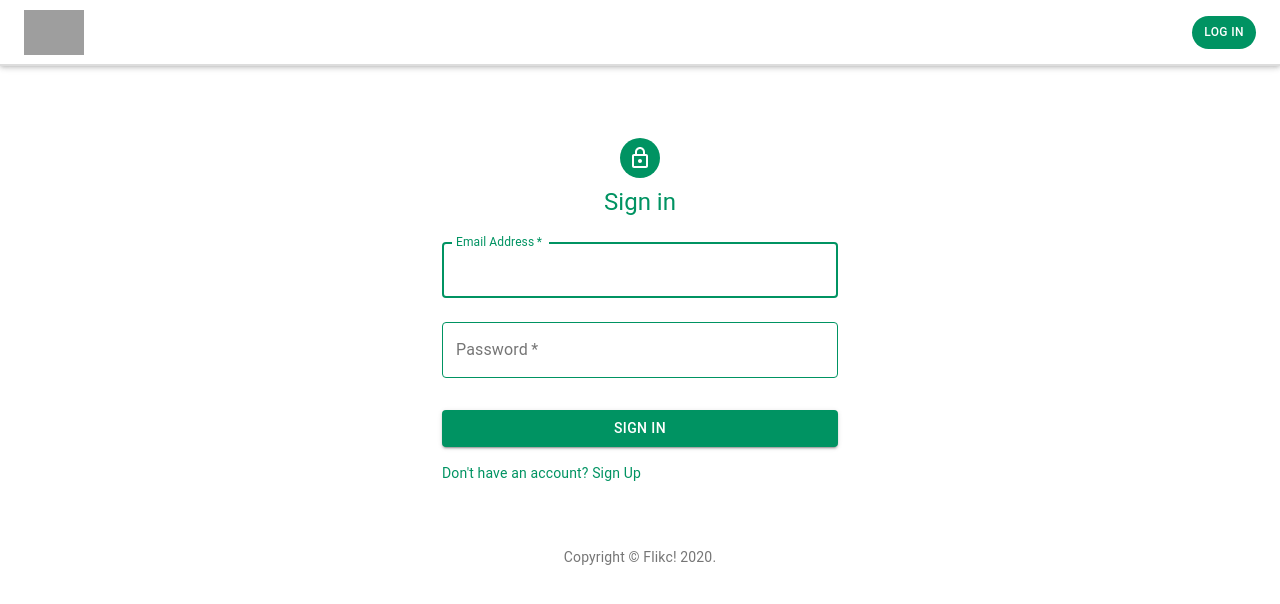
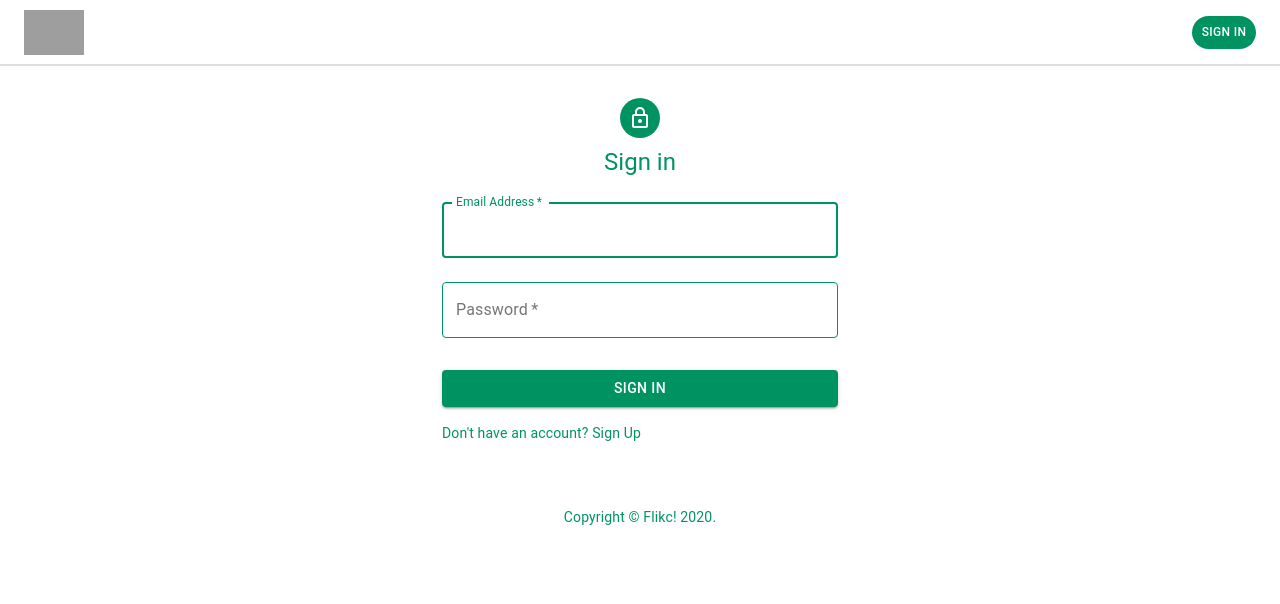
Before and after one commit to yashowardhan/dive, a React (Create React App) app: page /signin in a window 1280 px wide. Shown: the top 604 px of the page. Built offline with nearby package versions, Linux system fonts and the light colour scheme; grey boxes are pictures that could not be loaded.

Commit message:
changes in Ui

```diff
--- a/public/index.html
+++ b/public/index.html
@@ -24,7 +24,7 @@
       work correctly both with client-side routing and a non-root public URL.
       Learn how to configure a non-root public URL by running `npm run build`.
     -->
-    <title>Flick | Start Learning Right Away</title>
+    <title>Flikc! | Cut The Crap.</title>
   </head>
   <body>
     <noscript>You need to enable JavaScript to run this app.</noscript>
--- a/src/App.js
+++ b/src/App.js
@@ -6,19 +6,9 @@ import MediaCard from "./components/card/Card";
 import Recommend from "./components/recommend/Recommend";
 import Topic from "./components/topics/Topic";
 import Header from "./components/common/Header";
-import CssBaseline from "@material-ui/core/CssBaseline";
 import { MuiThemeProvider, createMuiTheme } from "@material-ui/core/styles";
-import Footer from "./components/common/Footer";
 import Tags from "./components/common/Tags";
 import "./App.css";
-
-const themeLight = createMuiTheme({
-  palette: {
-    background: {
-      default: "#e4f0e2"
-    }
-  }
-});
 
 const themeDark = createMuiTheme({
   palette: {
@@ -26,7 +16,7 @@ const themeDark = createMuiTheme({
       default: "#FFFFFF"
     },
     text: {
-      primary: '#009362'
+      primary: '#000000'
     }
   }
 });
--- a/src/components/card/Card.js
+++ b/src/components/card/Card.js
@@ -21,7 +21,7 @@ import Popup from "../common/Popup";
 const useStyles = makeStyles({
   root: {
     maxWidth: 345,
-    backgroundColor: '#E98074'
+    backgroundColor: '#FFFFFF'
   },
   media: {
     height: 200,
@@ -70,7 +70,7 @@ function MediaCard(props) {
                     component="p"
                     style={{ color: "#5A12C0" }}
                   >
-                    {article.timeToRead} min read.
+                    {article.timeToRead} min read
                   </Typography>
                   <Typography
                     variant="body2"
--- a/src/components/common/Header.js
+++ b/src/components/common/Header.js
@@ -31,6 +31,7 @@ const CustomAppBar = withStyles({
   root: {
     color: "#456E5E",
     backgroundColor: "#FFFFFF",
+    boxShadow: 'none'
   }
 })(AppBar);
 
@@ -90,7 +91,7 @@ export default function Header() {
           </Typography>
 
           {(isLoggedIn===false) && <Button href="/signin" className={classes.submit} >
-            {"Log In"}
+            {"Sign In"}
           </Button>}
           {isLoggedIn && <Button href="/signin" onClick={logout} className={classes.submit} >
             {"Sign Out"}
--- a/src/components/signin/Signin.js
+++ b/src/components/signin/Signin.js
@@ -52,14 +52,14 @@ const CustomTextField = withStyles({
 
 function Copyright() {
   return (
-    <Typography variant="body2" color="textSecondary" align="center">
+    <CustomTextTypography variant="body2" color="textSecondary" align="center">
       {"Copyright © "}
-      <Link color="#009362">
+      <CustomLink color="#009362">
         Flikc!
-      </Link>{" "}
+      </CustomLink>{" "}
       {new Date().getFullYear()}
       {"."}
-    </Typography>
+    </CustomTextTypography>
   );
 }
 
@@ -68,11 +68,12 @@ const useStyles = makeStyles((theme) => ({
     background: 'linear-gradient(45deg, #FE6B8B 30%, #FF8E53 90%)',
   },
   paper: {
-    marginTop: theme.spacing(8),
+    marginTop: theme.spacing(3),
     display: "flex",
     flexDirection: "column",
     alignItems: "center",
-    backgroundColor: "#FFFFFF"
+    backgroundColor: "#FFFFFF",
+    width: '100%'
   },
   avatar: {
     margin: theme.spacing(1),
@@ -142,6 +143,7 @@ export default function SignIn() {
         <Avatar className={classes.avatar}>
           <LockOutlinedIcon />
         </Avatar>
+        {/* <img src="https://res.cloudinary.com/dnfytuibw/image/upload/v1594384753/Flick_cglc4l.jpg" height="100px"/> */}
         <CustomTextTypography component="h1" variant="h5">
           Sign in
         </CustomTextTypography>
--- a/src/components/topics/topic-selection-page.css
+++ b/src/components/topics/topic-selection-page.css
@@ -47,6 +47,7 @@
   display: table-cell;
   padding-left:15px;
   padding-right:15px;
+
 }
 .selected-topic p{
   color: #009362;
@@ -54,7 +55,7 @@
   height:100%;
   text-align: center;
   line-height: 58px;
-  width:70%;
+  width:100%;
   display: table-cell;
   padding-left:15px;
   padding-right:15px;
```
Also changed, not shown: 1 other file (tests, documents, lock files or other folders).
